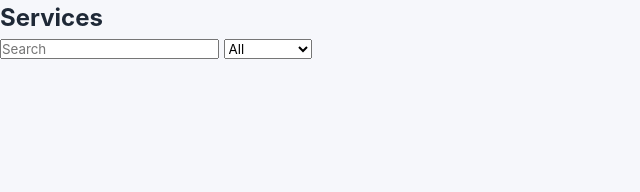
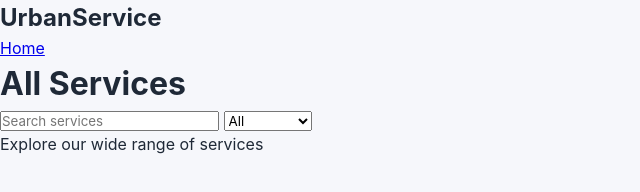
Before and after one commit to aryanpopalghat233-pixel/URBANSERVICS, a website: page public/services.html in a window 1280 px wide. Shown: the whole page, without its empty margins (0-640 px from the left). Drawn offline with Linux system fonts and the light colour scheme.

Commit message:
Update services.html

```diff
--- a/public/services.html
+++ b/public/services.html
@@ -1,14 +1,24 @@
 <!DOCTYPE html>
 <html>
 <head>
+<title>Services</title>
 <link rel="stylesheet" href="style.css">
 </head>
 <body>
 
-<h2>Services</h2>
+<header class="header">
+<div class="container nav">
+<h2 class="logo">UrbanService</h2>
+<a href="index.html">Home</a>
+</div>
+</header>
+
+<main class="container">
+
+<h1>All Services</h1>
 
 <div class="toolbar">
-<input id="searchService" placeholder="Search">
+<input id="searchService" placeholder="Search services">
 <select id="categoryFilter">
 <option value="">All</option>
 <option>Cleaning</option>
@@ -21,6 +31,12 @@
 
 <div id="serviceList" class="grid"></div>
 
+</main>
+
+<footer class="footer">
+<p>Explore our wide range of services</p>
+</footer>
+
 <script src="script.js"></script>
 </body>
 </html>
```
